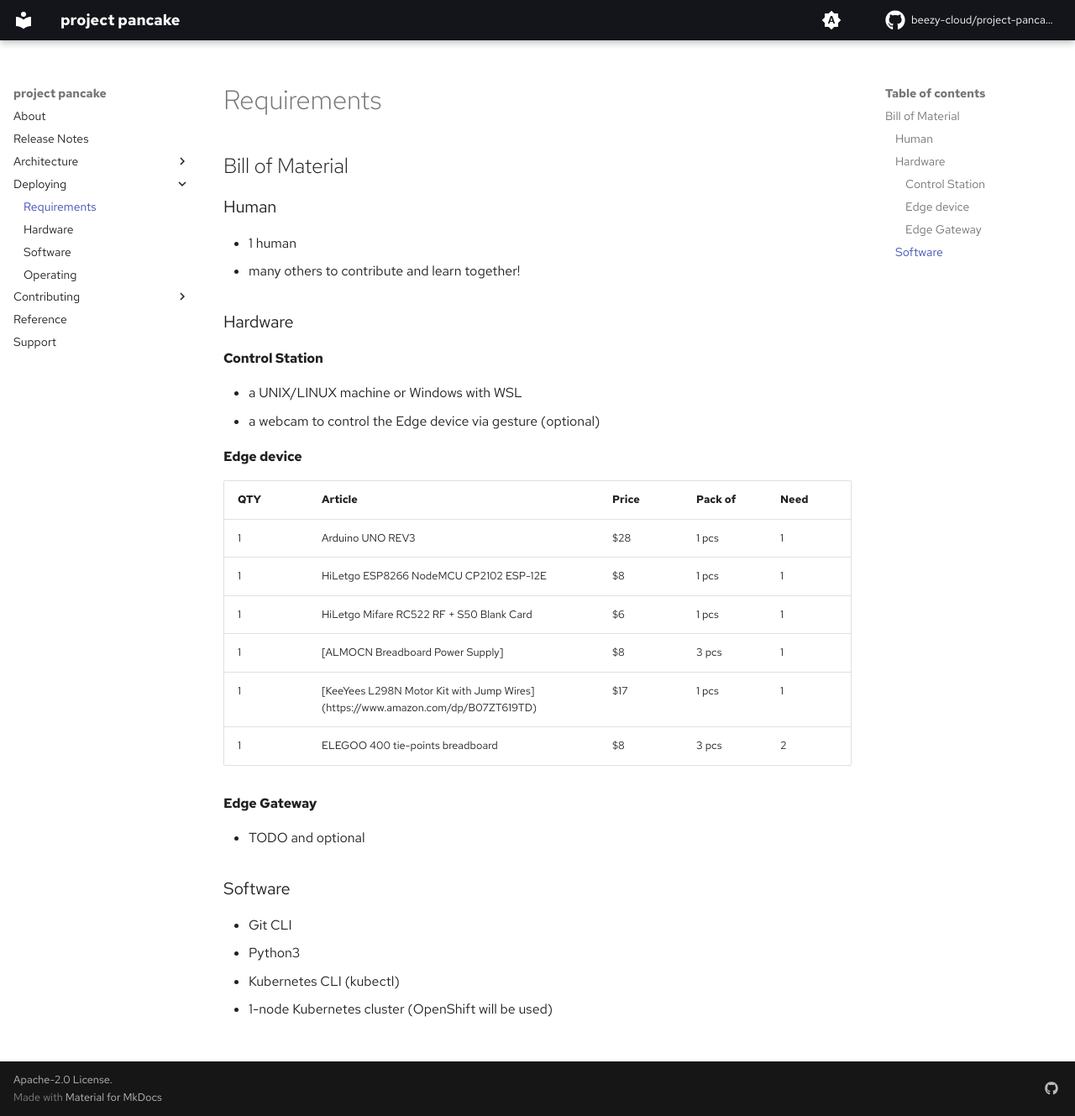
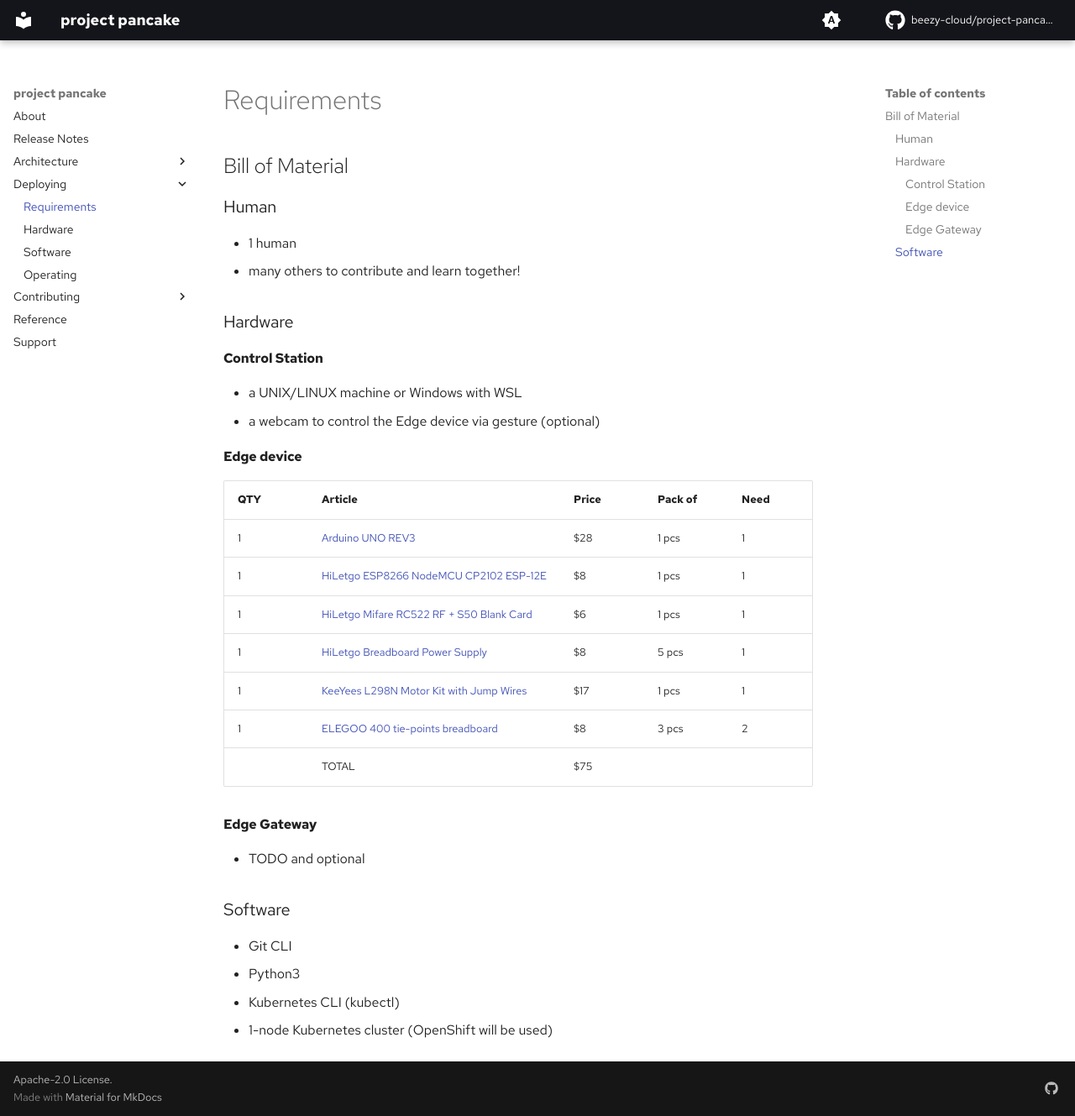
Before and after one commit to beezy-cloud/project-pancake, an MkDocs documentation site: the page built from docs/bom.md, in a window 1280 px wide and 1329 px high. Shown: the whole window at 84% size. Built offline with MkDocs 1.6.1 and Material for MkDocs 9.7.7, drawn with Linux system fonts in a browser that asks for light colours; some web fonts are replaced; comment, search, counter and statistics services are not loaded.

Commit message:
update doc

```diff
--- a/docs/bom.md
+++ b/docs/bom.md
@@ -14,12 +14,13 @@
 #### Edge device
 | QTY | Article                                  | Price | Pack of | Need |
 |-----|------------------------------------------|-------|---------|------|
-| 1   | Arduino UNO REV3                         | $28   | 1 pcs   | 1    |
-| 1   | HiLetgo ESP8266 NodeMCU CP2102 ESP-12E   | $8    | 1 pcs   | 1    |
-| 1   | HiLetgo Mifare RC522 RF + S50 Blank Card | $6    | 1 pcs   | 1    |
-| 1   | [ALMOCN Breadboard Power Supply]           | $8    | 3 pcs   | 1    |
-| 1   | [KeeYees L298N Motor Kit with Jump Wires] (https://www.amazon.com/dp/B07ZT619TD)  | $17   | 1 pcs   | 1    |
-| 1   | ELEGOO 400 tie-points breadboard         | $8    | 3 pcs   | 2    |
+| 1   | [Arduino UNO REV3](https://www.amazon.com/dp/B008GRTSV6) | $28   | 1 pcs   | 1    |
+| 1   | [HiLetgo ESP8266 NodeMCU CP2102 ESP-12E](https://www.amazon.com/dp/B010O1G1ES)   | $8    | 1 pcs   | 1    |
+| 1   | [HiLetgo Mifare RC522 RF + S50 Blank Card](https://www.amazon.com/dp/B01CSTW0IA) | $6    | 1 pcs   | 1    |
+| 1   | [HiLetgo Breadboard Power Supply](https://www.amazon.com/HiLetgo-Supply-Module-Prototype-Breadboard/dp/B00HJ6AE72) | $8    | 5 pcs   | 1    |
+| 1   | [KeeYees L298N Motor Kit with Jump Wires](https://www.amazon.com/dp/B07ZT619TD)  | $17   | 1 pcs   | 1    |
+| 1   | [ELEGOO 400 tie-points breadboard](https://www.amazon.com/dp/B01EV640I6)         | $8    | 3 pcs   | 2    |
+|     | TOTAL | $75 | | |
 
 #### Edge Gateway
 - TODO and optional
```
